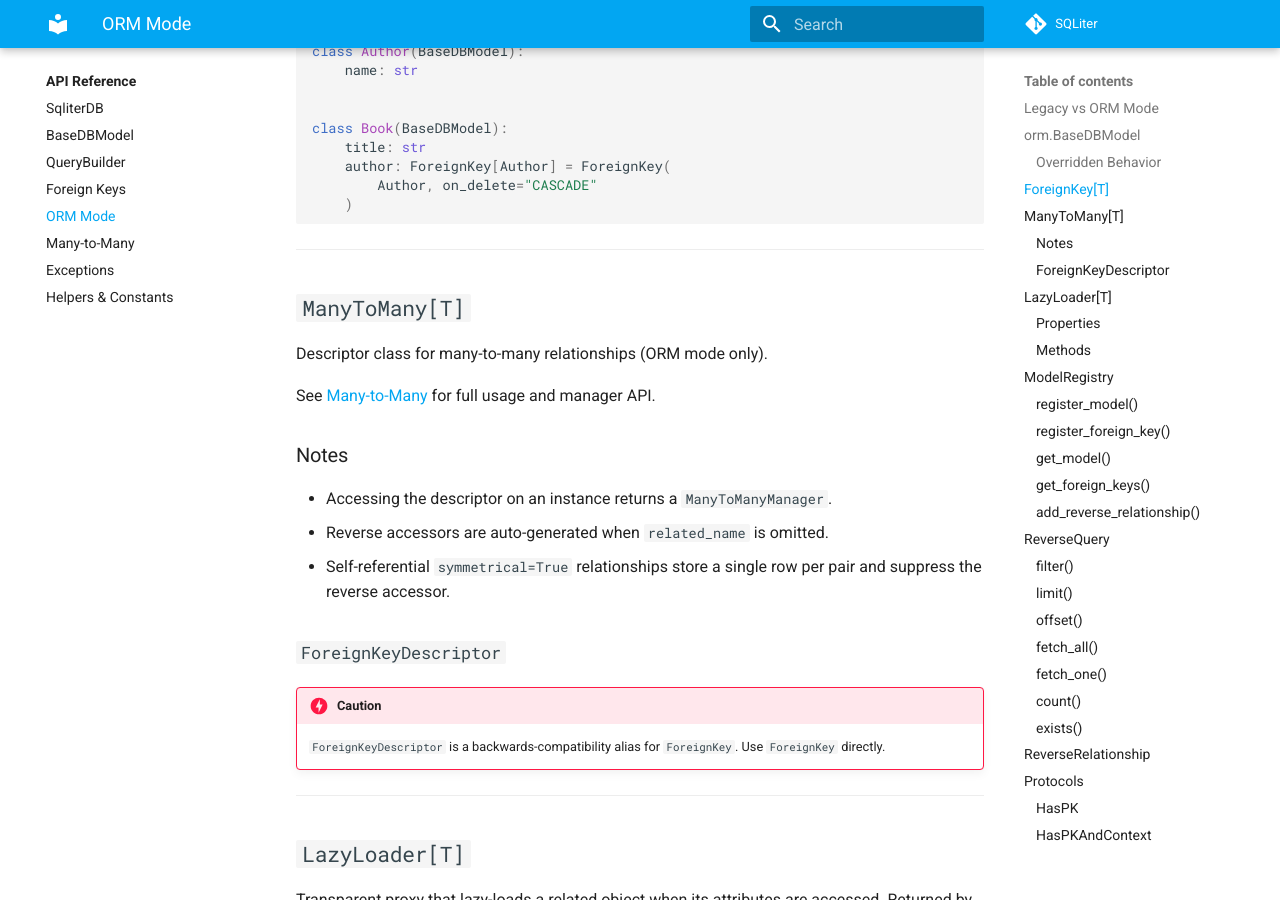
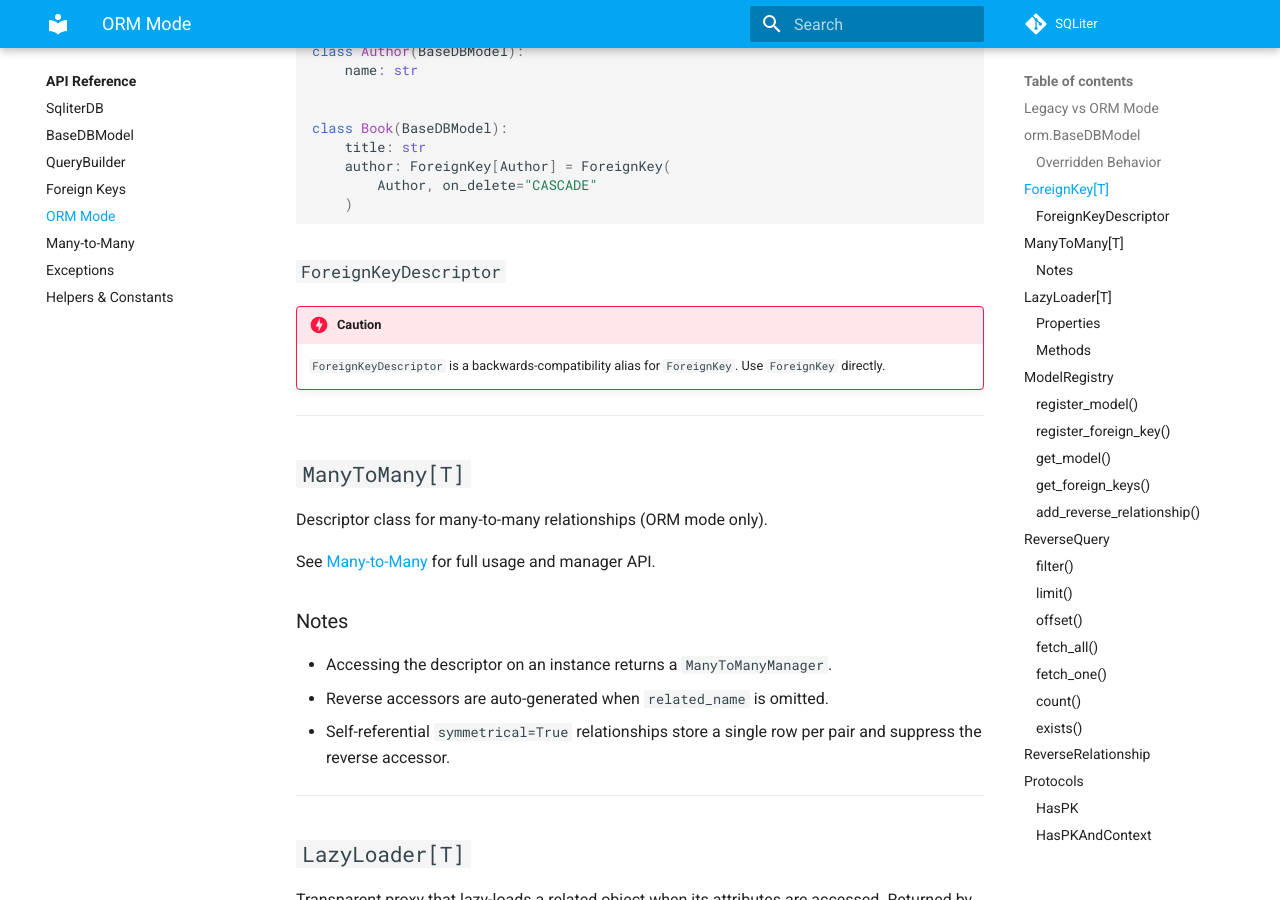
Before and after one commit to seapagan/sqliter-py, an MkDocs documentation site: the page built from docs/api-reference/orm.md, in a window 1280 px wide and 900 px high, scrolled down 3164 px. Built offline with MkDocs 1.6.1 and Material for MkDocs 9.7.7, drawn with Linux system fonts in a browser that asks for light colours; plug-ins that fetch from the network failed and are left out; comment, search, counter and statistics services are not loaded; part of the change alters nothing that is shown.

````diff
--- a/docs/api-reference/orm.md
+++ b/docs/api-reference/orm.md
@@ -139,6 +139,12 @@ class Book(BaseDBModel):
     )
 ```
 
+### `ForeignKeyDescriptor`
+
+> [!CAUTION]
+> `ForeignKeyDescriptor` is a backwards-compatibility alias for
+> `ForeignKey`. Use `ForeignKey` directly.
+
 ---
 
 ## `ManyToMany[T]`
@@ -153,12 +159,6 @@ See [Many-to-Many](many-to-many.md) for full usage and manager API.
 - Reverse accessors are auto-generated when `related_name` is omitted.
 - Self-referential `symmetrical=True` relationships store a single row
   per pair and suppress the reverse accessor.
-
-### `ForeignKeyDescriptor`
-
-> [!CAUTION]
-> `ForeignKeyDescriptor` is a backwards-compatibility alias for
-> `ForeignKey`. Use `ForeignKey` directly.
 
 ---
 
````
